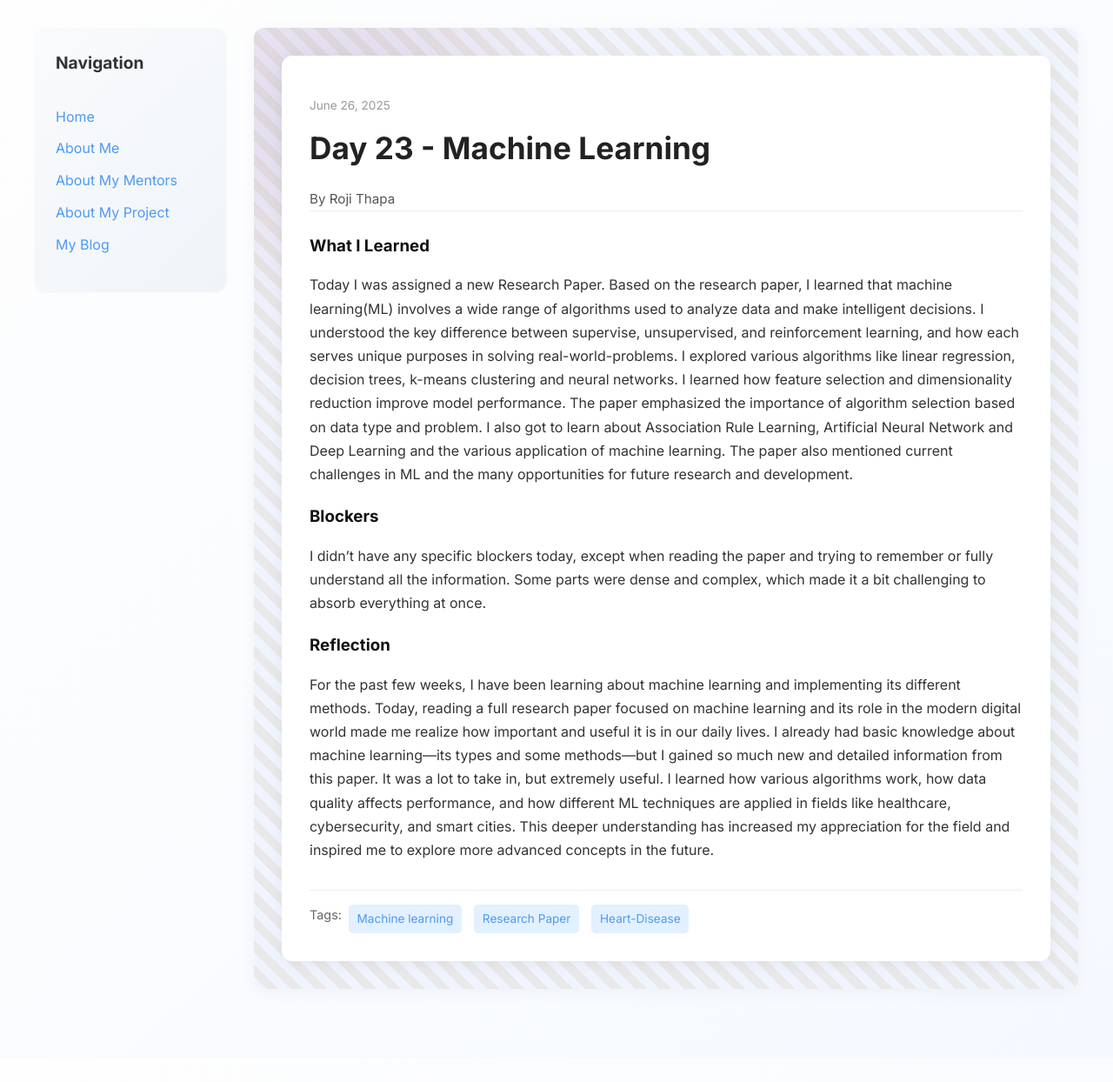
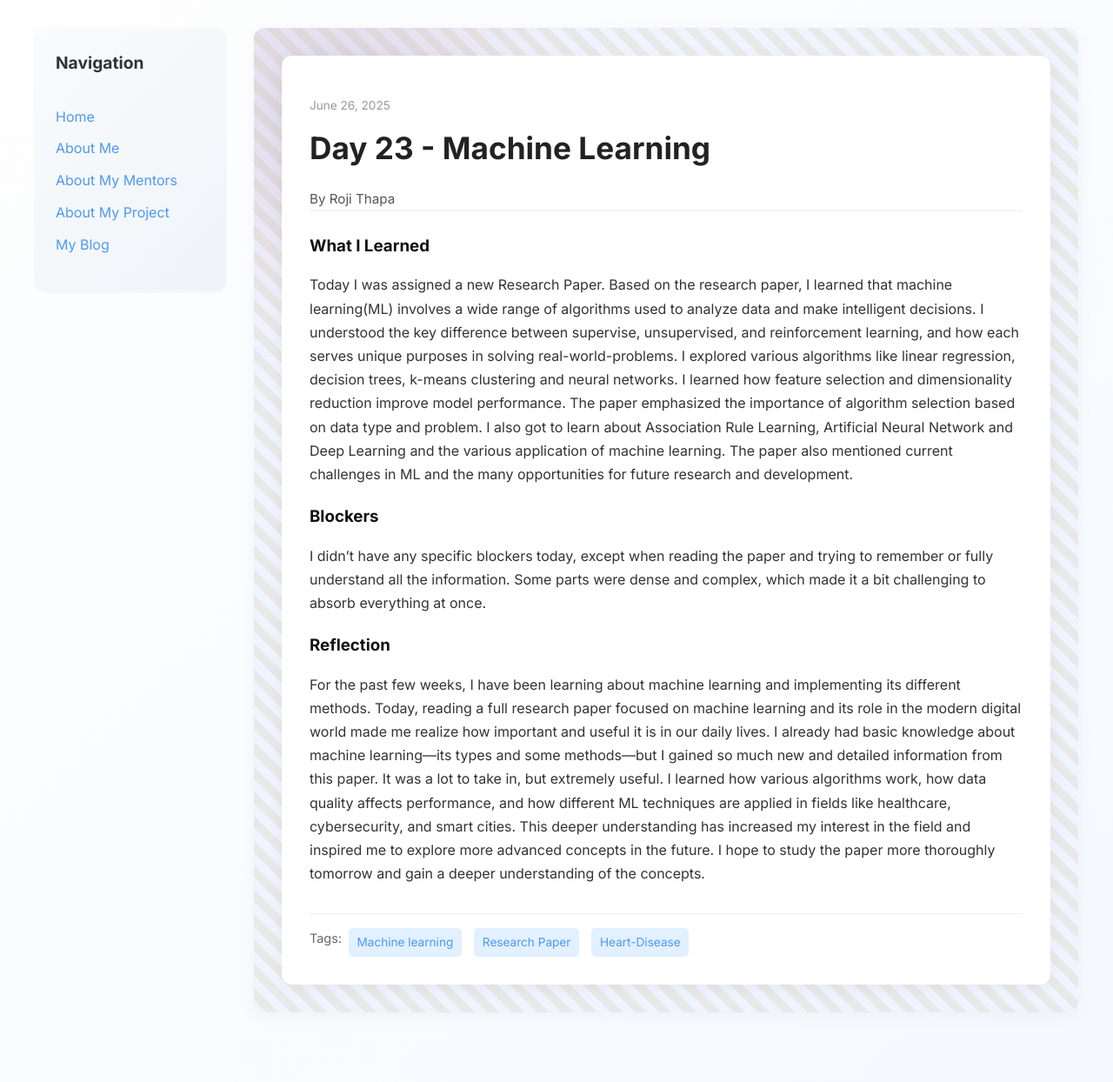
Before and after one commit to rojee-thapa/rojee-thapa.github.io, a Jekyll site: the page built from _posts/2025-06-26-day-23.md, in a window 1280 px wide. Shown: the whole page at 87% size. Built offline with Jekyll 4.4.1, drawn with Linux system fonts in a browser that asks for light colours; before the commit the page ends 1217 px from its top, so only the background shows below that.

Commit message:
Update 2025-06-26-day-23.md

```diff
--- a/_posts/2025-06-26-day-23.md
+++ b/_posts/2025-06-26-day-23.md
@@ -16,5 +16,5 @@ blockers: |
 
 
 reflection: |
-   For the past few weeks, I have been learning about machine learning and implementing its different methods. Today, reading a full research paper focused on machine learning and its role in the modern digital world made me realize how important and useful it is in our daily lives. I already had basic knowledge about machine learning—its types and some methods—but I gained so much new and detailed information from this paper. It was a lot to take in, but extremely useful. I learned how various algorithms work, how data quality affects performance, and how different ML techniques are applied in fields like healthcare, cybersecurity, and smart cities. This deeper understanding has increased my appreciation for the field and inspired me to explore more advanced concepts in the future.
+   For the past few weeks, I have been learning about machine learning and implementing its different methods. Today, reading a full research paper focused on machine learning and its role in the modern digital world made me realize how important and useful it is in our daily lives. I already had basic knowledge about machine learning—its types and some methods—but I gained so much new and detailed information from this paper. It was a lot to take in, but extremely useful. I learned how various algorithms work, how data quality affects performance, and how different ML techniques are applied in fields like healthcare, cybersecurity, and smart cities. This deeper understanding has increased my interest in the field and inspired me to explore more advanced concepts in the future. I hope to study the paper more thoroughly tomorrow and gain a deeper understanding of the concepts.
 ---
```
